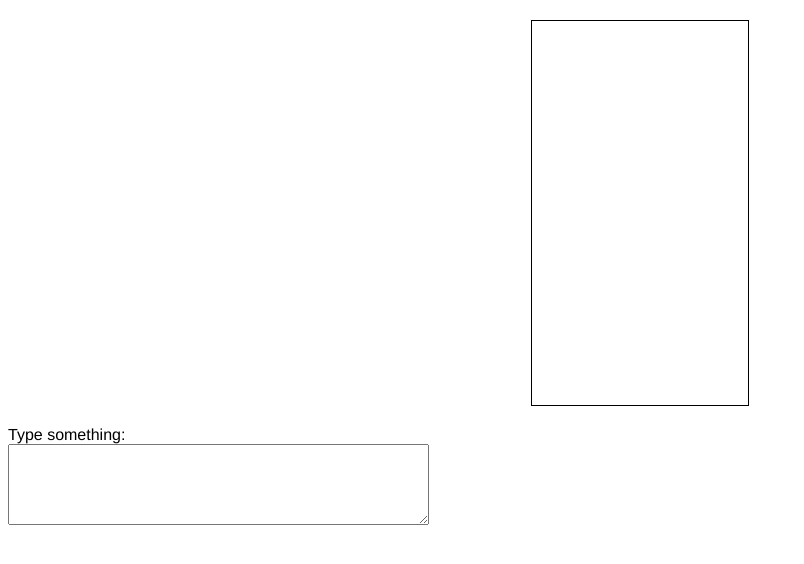
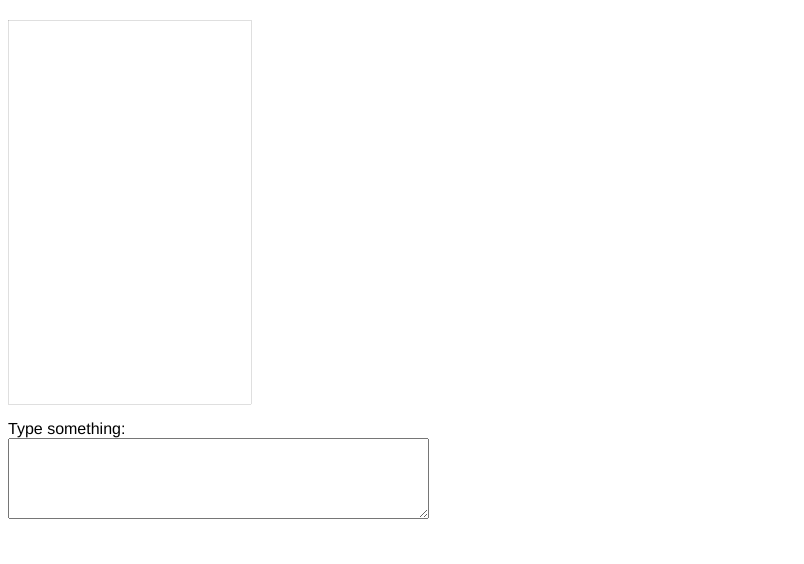
Before and after one commit to IMAGINARY/text-poster, a website: page index.html in a window 1280 px wide. Shown: the whole page, without its empty margins (0-804 px from the left). Drawn offline with Linux system fonts and the light colour scheme.

Commit message:
Changes the test page to use the same geometry as the Mathematikon Content Announcer.
This is a temporary measure to easily test text layout before doing it properly. It requires the Brown font installed in the computer where the browser is used.

```diff
--- a/index.html
+++ b/index.html
@@ -8,14 +8,21 @@
       font-family: Helvetica, Arial, sans-serif;
       font-size: 16px;
     }
+
+    #poster-wrapper {
+      transform: scale(0.125);
+      transform-origin: top left;
+      width: 250px;
+      height: 400px;
+    }
+
     #poster {
-      width: 216px;
-      height: 384px;
+      width: 1944px;
+      height: 3072px;
       border: 1px solid black;
       margin: 20px auto;
-      font-family: Helvetica, Arial, sans-serif;
-      font-size: 20px;
-      line-height: 1;
+      font-family: Brown, sans-serif;
+      font-weight: 700;
       text-transform: uppercase;
       position: relative;
     }
@@ -36,7 +43,9 @@
   </style>
 </head>
 <body>
-  <div id="poster"></div>
+  <div id="poster-wrapper">
+    <div id="poster"></div>
+  </div>
   Type something:<br>
   <textarea id="inputField" rows="5" cols="50"></textarea>
   <script src="dist/text-poster.js"></script>
```
